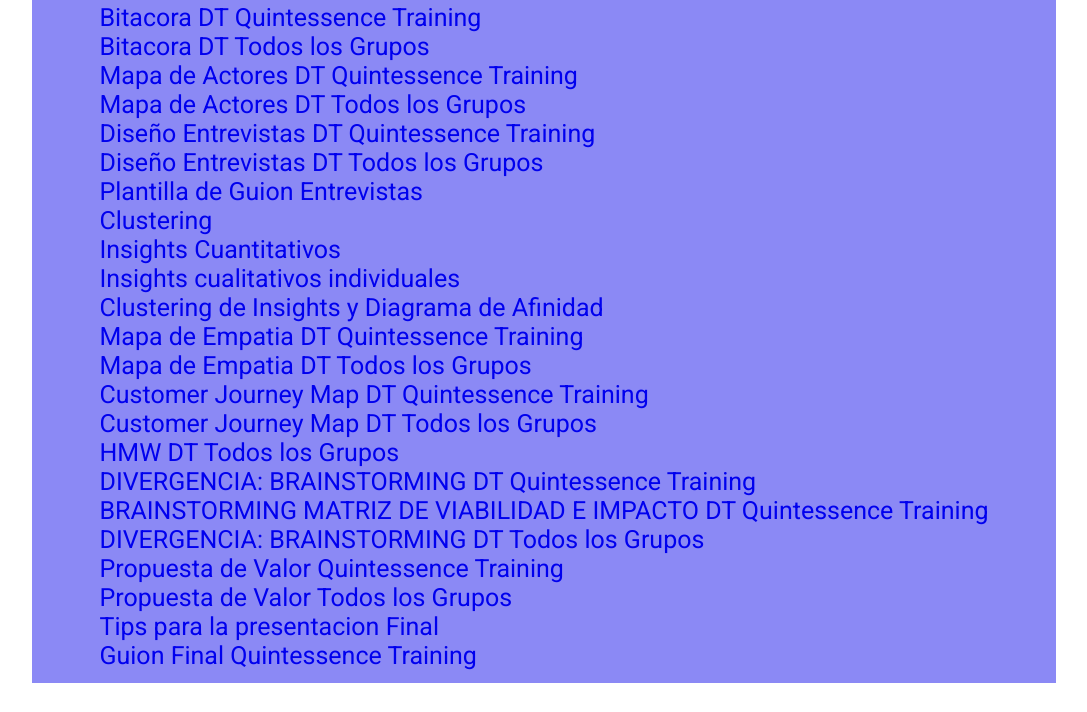
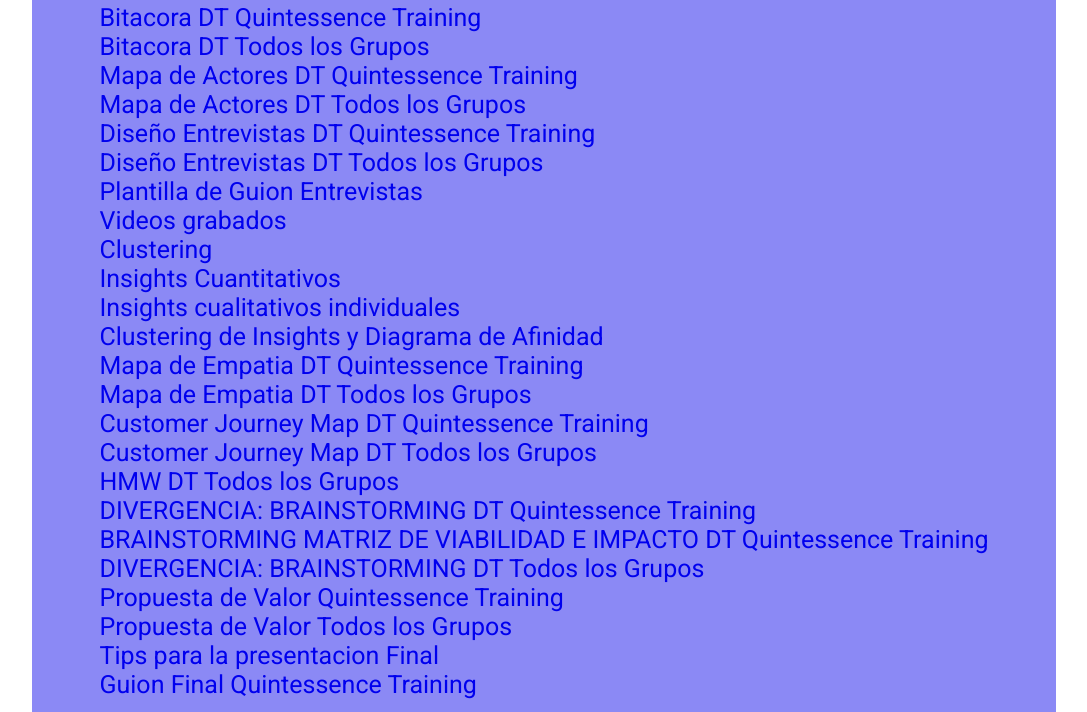
Before and after one commit to cytelsystem/DT, a plain HTML site: page index.html in a window 1280 px wide. Shown: the part 93-805 px from the top of the page, without its empty margins (96-1183 px from the left). Drawn offline with Linux system fonts and the light colour scheme.

Commit message:
adicionando informacion y cambios

```diff
--- a/index.html
+++ b/index.html
@@ -40,6 +40,9 @@
         </li>
         <li>
           <a href="https://docs.google.com/document/d/1u8f5mhKvSn_yxE_vMVO7cmRbd6BFDQNG/edit?usp=sharing&ouid=113342120551284197425&rtpof=true&sd=true" target="_black">Plantilla de Guion Entrevistas</a>
+        </li>
+        <li>
+          <a href="https://drive.google.com/drive/u/1/folders/1liU3sdReMUzp8dB2uDDNuR4DUoUFdtFK" target="_black">Videos grabados</a>
         </li>
         <li>
           <a href="https://app.mural.co/t/lopaworkspace7627/m/lopaworkspace7627/1635897219618/8874bbc6a53cdefa6840e8ae07a7130b56c029fc?sender=890b85a9-0b2f-4551-aa8d-d3f31739775e" target="_black">Clustering</a>
```
